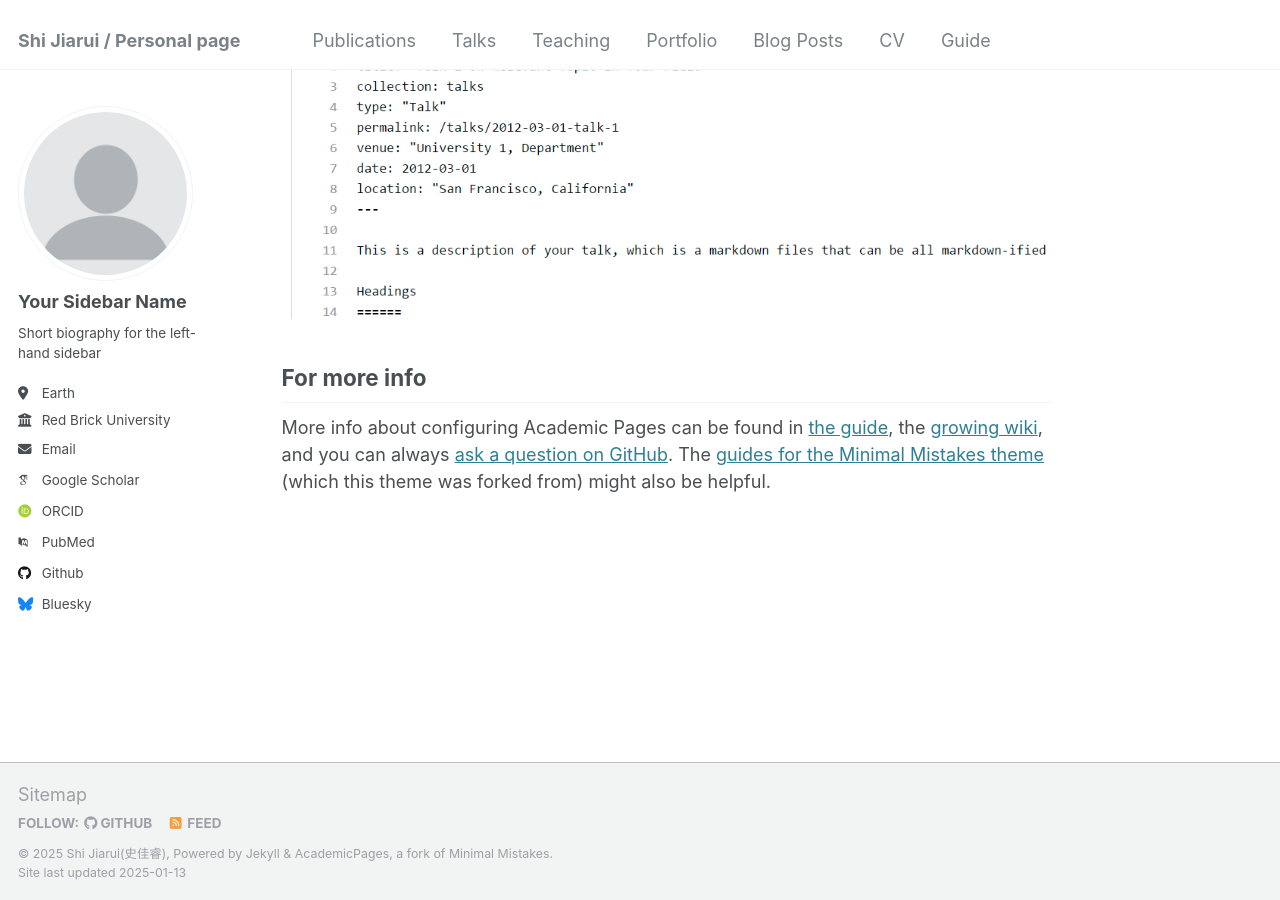
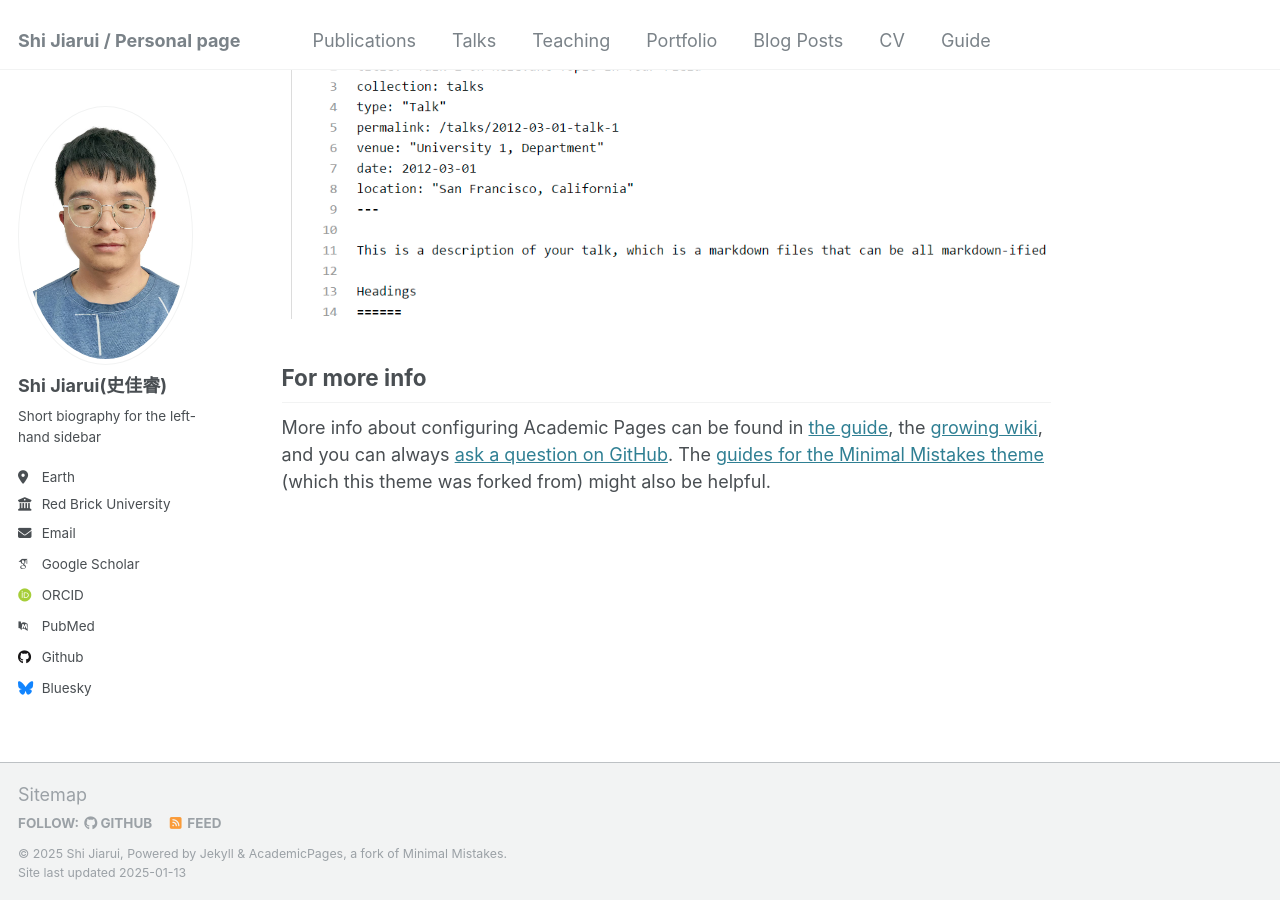
Before and after one commit to Shi-Jiarui/Shi-Jiarui.github.io, a Jekyll site: the page built from _pages/about.md, in a window 1280 px wide and 900 px high, scrolled down 2643 px. Built offline with Jekyll 4.4.1, drawn with Linux system fonts in a browser that asks for light colours; some web fonts are replaced.

Commit message:
Update _config.yml

```diff
--- a/_config.yml
+++ b/_config.yml
@@ -10,7 +10,7 @@
 locale                   : "en-US"
 title                    : "Shi Jiarui / Personal page"
 title_separator          : "-"
-name                     : &name "Shi Jiarui(史佳睿)"
+name                     : &name "Shi Jiarui"
 description              : &description "personal description"
 url                      : https://Shi-Jiarui.github.io # the base hostname & protocol for your site e.g. "https://[your GitHub username].github.io"
 baseurl                  : "" # the subpath of your site, e.g. "/blog"
@@ -21,8 +21,8 @@ repository               : "academicpages/academicpages.github.io"
 #               Additional customization can be done by editing /_includes/author-profile.html
 author:
   # Biographic information
-  avatar           : "profile.png"
-  name             : "Your Sidebar Name"
+  avatar           : "/140431199506200017+史佳睿.jpg"
+  name             : "Shi Jiarui(史佳睿)"
   pronouns         : # example: "her"
   bio              : "Short biography for the left-hand sidebar"
   location         : "Earth"
```
